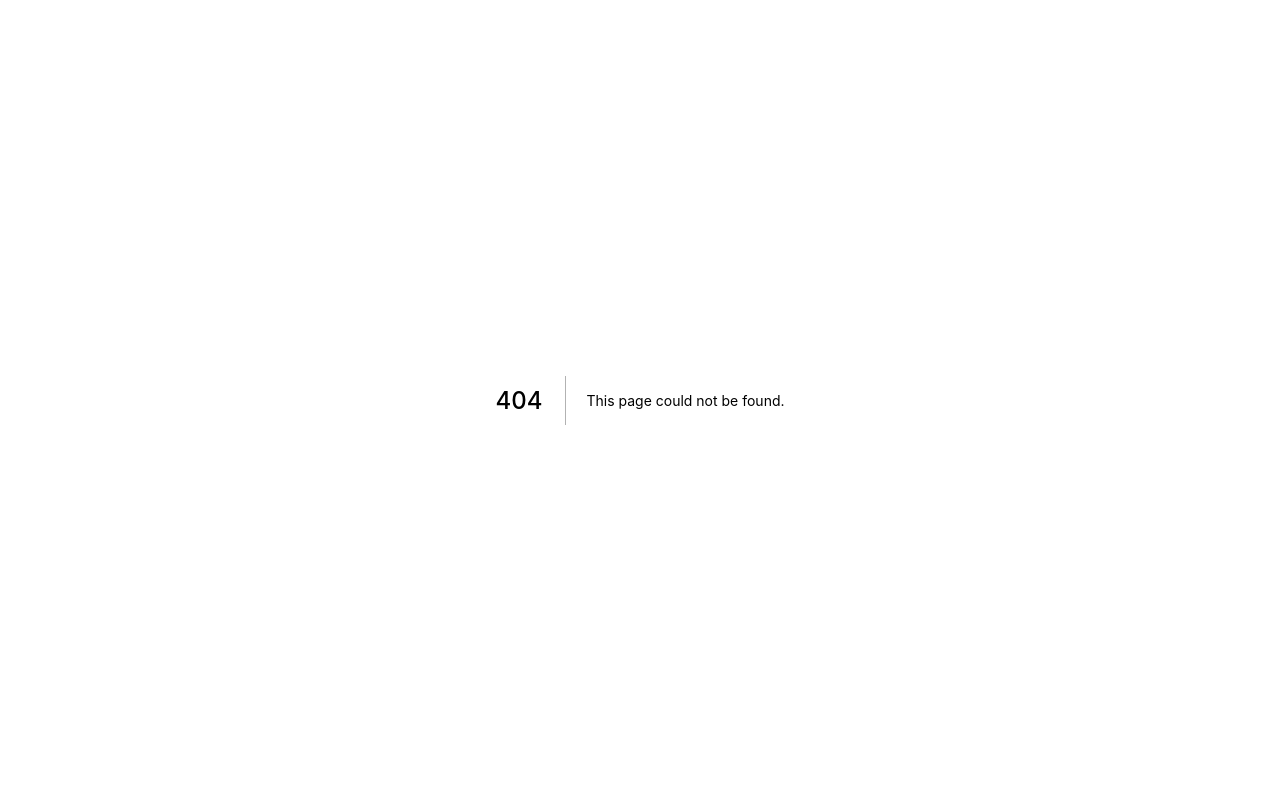
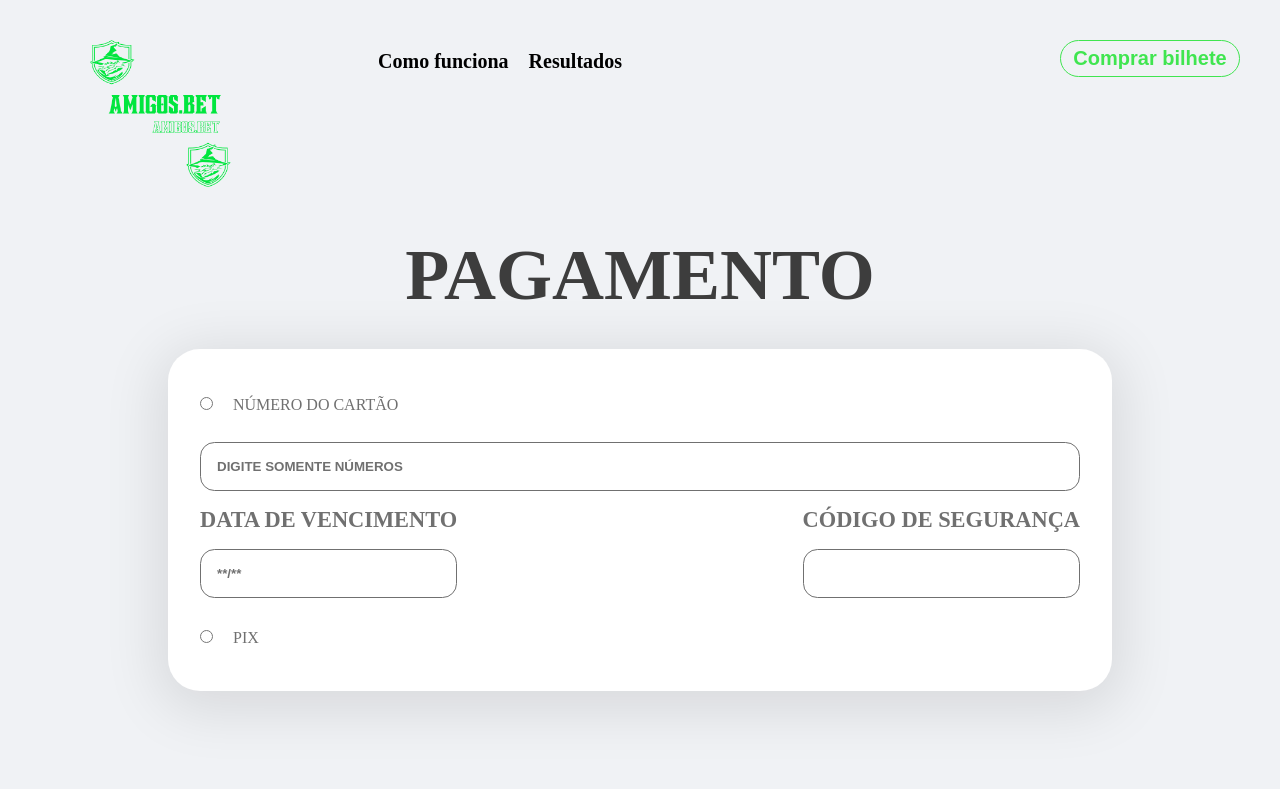
Before and after one commit to klirineu/aposta-bingo, a Next.js app: page /pagamento in a window 1280 px wide. Before the commit this address had no page. Shown: the top 789 px of the page. Built offline with nearby package versions, Linux system fonts and the light colour scheme.

Commit message:
adicionar tela de pagamento

```diff
--- /dev/null
+++ b/src/components/Pagamento/index.tsx
@@ -0,0 +1,116 @@
+import { useState } from "react";
+import { ContainerForm, Title } from "./styles";
+
+export function PagamentoComponent() {
+
+    const [paymentCard, setPaymentCard] = useState('');
+    const [numberCard, setNumberCard] = useState('');
+    const [expireDate, setExpireDate] = useState('');
+    const [securitycode, setsecuritycode] = useState('');
+    const [paymentPix, setPaymentPix] = useState('');
+    const [Validation, setValidation] = useState('');
+    const [validationBilling, setBilling] = useState('');
+    //  =====
+
+    const handleSubmit = event => {
+        event.preventDefault();
+
+        console.log(paymentCard);
+        console.log(numberCard);
+        console.log(expireDate);
+        console.log(securitycode);
+        console.log(Validation);
+        console.log(validationBilling);
+        console.log(paymentPix);
+        //  =====
+        setPaymentCard('');
+        setPaymentPix('');
+        setNumberCard('');
+        setExpireDate('');
+        setsecuritycode('');
+        setValidation('');
+        setBilling('');
+
+    };
+    return (
+        <>
+            <Title>pagamento</Title>
+            <ContainerForm>
+                <form onSubmit={handleSubmit}>
+                    <div className="check__item">
+                    <input
+                        type="radio"
+                        name="address"
+                        value={"Cartão"}
+                      />
+                      <strong style={{marginLeft: 20, fontSize: 16, fontWeight: "400"}}>Número do cartão</strong>
+                    </div>
+                    {/* ========================================== */}
+                    <div className="fields">
+                        <input className="input" style={{width: "100%"}} placeholder="digite somente números " onChange={event => setNumberCard(event.target.value)} value={numberCard} />
+                    </div>
+                    <div className="input__fields" style={{display: 'flex', flexDirection: 'row', justifyContent: 'space-between'}}>
+                        <div className="fields">
+                            <strong>data de vencimento</strong>
+                            <div className="block__fields">
+                                <input style={{width: "100%"}}  className="input date" placeholder="**/**" onChange={event => setExpireDate(event.target.value)} value={expireDate} />
+                            </div>
+                        </div>
+
+                        <div className="fields">
+                            <strong>código de segurança</strong>
+                            <div className="block__fields">
+                                <input style={{width: "100%"}}  className="input code-cvc" onChange={event => setsecuritycode(event.target.value)} value={securitycode} />
+                            </div>
+                        </div>
+
+                    </div>
+                    {/* ========================================== */}
+                    <div>
+                      <input
+                          type="radio"
+                          name="address"
+                          value={"Pix"}
+                        />
+                        <strong style={{marginLeft: 20, fontSize: 16, fontWeight: "400"}}>PIX</strong>
+                    </div>
+                </form>
+
+                <div className="checkout">
+                    <div className="content__checkout">
+                        <p>resumo</p>
+                        <p>quina - <span>8</span> dezenas</p>
+                        <p>r$: <span className="value__total" id="value__total">6,00</span></p>
+                    </div>
+
+                    <div className="line"></div>
+
+                    <div className="items__checkout">
+                        <p>subtotal</p>
+                        <span>r$ 0,00</span>
+                    </div>
+
+                    <div className="items__checkout">
+                        <p>código promocional</p>
+                        <span>r$ 0,00</span>
+                    </div>
+
+                    <div className="line"></div>
+
+                    <div className="items__checkout">
+                        <p className="total">total r$: <span id="total">6,00</span></p>
+                        <span>r$ 0,00</span>
+                    </div>
+                    <div className="purchase">
+                        <button type="button">
+                            <a href="/">voltar</a>
+                        </button>
+                        <button type="button">
+                            <a href="/">comprar</a>
+                        </button>
+                    </div>
+                </div>
+            </ContainerForm>
+        </>
+    );
+}
--- /dev/null
+++ b/src/components/Pagamento/styles.ts
@@ -0,0 +1,156 @@
+import styled from "styled-components";
+
+export const ContainerForm = styled.section`
+    width:100%;
+    display:flex;
+    justify-content:space-between;
+    align-items:center;
+    padding:2.0rem;
+    flex-wrap:wrap;
+
+    form{
+    width:100% ;
+    max-width:59.0rem;
+    height: auto;
+    background-color: #fff;
+    box-shadow: 0px 10px 56px 10px rgba(0,0,0,0.1);
+    padding:2.0rem;
+    border-radius:2.0rem;
+    font-size:1.4rem ;
+    color:#707070;
+    text-transform:uppercase;
+    margin-bottom:3.0rem;
+
+    input{
+        outline:none;
+        padding:1.0rem;
+        border-radius:.9rem;
+        border:solid .060rem #707070;
+        margin:1.0rem auto;
+        ::placeholder{
+            color:#707070;
+            text-transform:uppercase;
+            font-weight:600;
+        }
+    }
+  .teste2 + label::before {
+    content: '';
+    position: absolute;
+    left: 0;
+    bottom: 0;
+    width: 20px;
+    height: 20px;
+    border-radius: 50%;
+    border: solid 2px;
+    vertical-align: bottom;
+  }
+
+  .teste2:checked + label::after {
+    content: '';
+    background-color: red;
+    width: 14px;
+    height: 14px;
+    border-radius: 50%;
+    position: absolute;
+    left: 5px;
+    bottom: 5px;
+  }
+
+  }
+    /* ===== CHECKOUT ===== */
+
+    div.checkout{
+    width: 100%;
+    max-width: 50.0rem;
+    display: flex;
+    flex-direction: column;
+    font-size: 1.6rem;
+    text-transform: uppercase;
+    color: #616161;
+
+    }
+    div.content__checkout > p{
+    margin: .9rem 0;
+    }
+    div.content__checkout > p:nth-child(2){
+    font-weight: bold;
+    }
+    div.items__checkout{
+    display: flex;
+    justify-content: space-between;
+    padding:.8rem 0;
+    }
+    div.line {
+    width: 100%;
+    padding: 1.0rem 0 ;
+    border-top: .035rem solid #a3a3a3;
+    }
+    div.purchase{
+    display: flex;
+    justify-content: space-between;
+    align-items: center;
+    margin: 2.0rem 0 ;
+    }
+    div.purchase > button , a{
+    background:none;
+    text-decoration: none;
+    padding: 1.0rem;
+    border-radius: 1.6rem;
+    cursor: default;
+    text-transform: uppercase;
+
+    }
+    div.purchase > button:nth-of-type(1){
+    border: #00C300 solid .060rem;
+    width: 20.0rem auto;
+    }
+    div.purchase > button:nth-of-type(2) {
+    border: #40E550 solid .060rem;
+    background-color: #49e049;
+    width: 20.0rem auto;
+    }
+    div.purchase > button:nth-of-type(2) > a{
+    color: #fff;
+    font-weight: bolder;
+    }
+
+    @media screen and (min-width:320px) and (max-width:480px){
+        div.checkout{
+            max-width:100%;
+        }
+    }
+    @media screen and (min-width:481px) and (max-width:768px){
+        form{
+            margin:auto;
+        }
+        div.checkout{
+            max-width:59.0rem;
+            margin:5.0rem auto;
+        }
+    }
+    @media screen and (min-width:769px) and (max-width:1024px){
+        form{
+            margin:auto;
+        }
+        div.checkout{
+            max-width:59.0rem;
+            margin:5.0rem auto;
+        }
+    }
+    @media screen and (min-width:1025px) and (max-width:1440px){
+        form{
+            margin:auto;
+        }
+        div.checkout{
+            max-width:59.0rem;
+            margin:5.0rem auto;
+        }
+    }
+
+`
+export const Title = styled.h1`
+    text-align:center;
+    font-size:4.5rem;
+    text-transform:uppercase;
+    color:#3D3D3D;
+`
--- /dev/null
+++ b/src/pages/pagamento.tsx
@@ -0,0 +1,17 @@
+import type { NextPage } from "next";
+import { Header } from "../components/Header";
+
+import { PagamentoComponent } from "../components/Pagamento/index";
+
+const Pagamento: NextPage = () =>{
+
+    return (
+        <>
+          <Header />
+          <PagamentoComponent />
+        </>
+    );
+}
+
+
+export default Pagamento
```
Also changed, not shown: src/components/MonteSeuJogo/index.tsx (+6 -4 lines).
